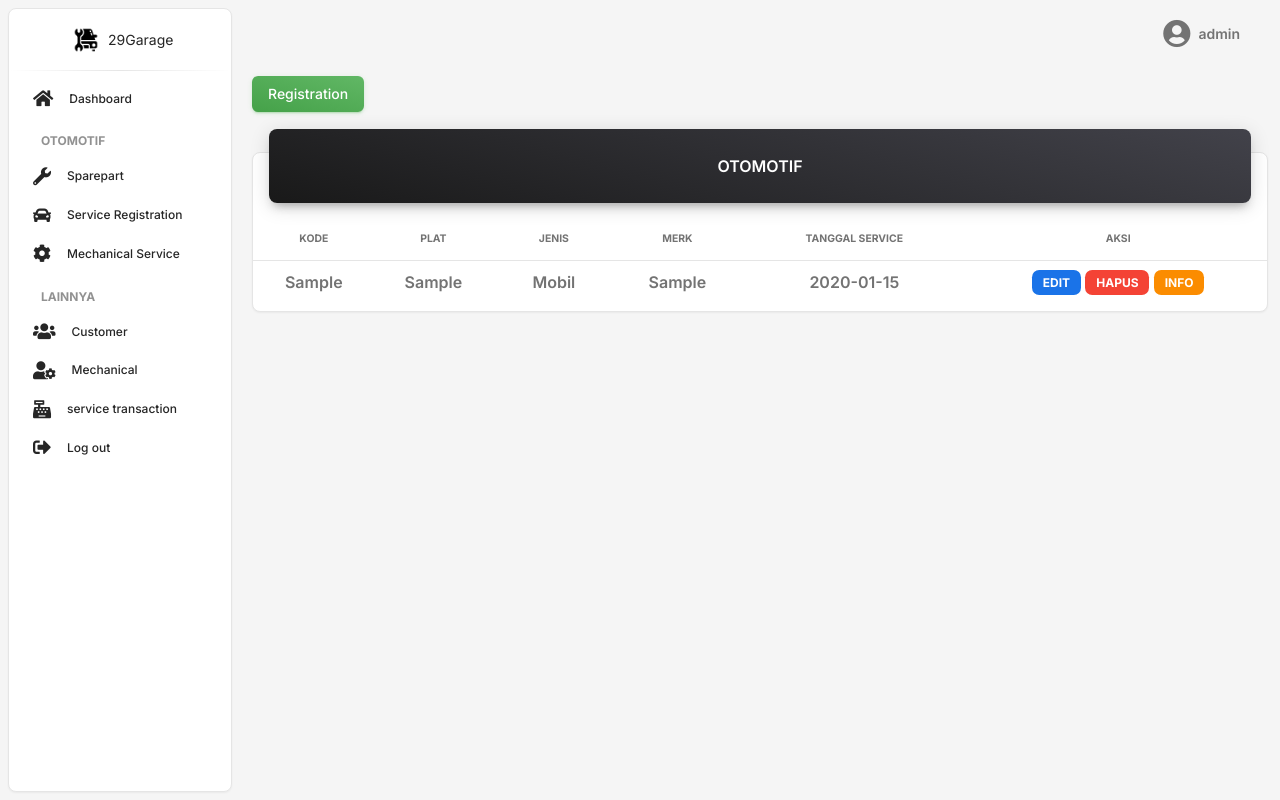
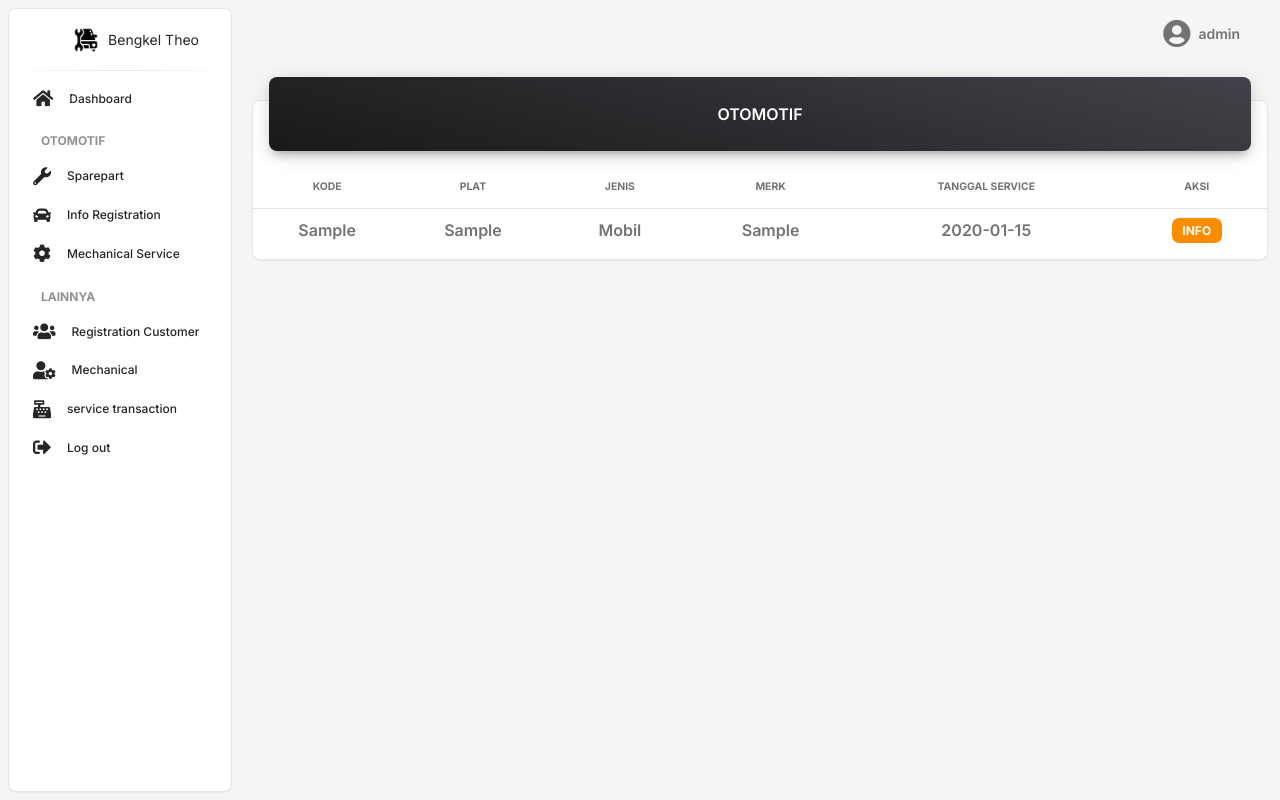
Before and after one commit to noprianus222211-spec/bengkel, a PHP site: page /kendaraan.php in a window 1280 px wide. Run offline with PHP 8.4, Linux system fonts and the light colour scheme; a user stored in the database is signed in; tables that the repository leaves empty hold one stand-in row (values such as "Sample post"); some libraries are stand-ins or nearby versions.

Commit message:
update 20/02/2026

```diff
--- a/cetakstruk.php
+++ b/cetakstruk.php
@@ -53,7 +53,7 @@ while ($sparepart = mysqli_fetch_array($sparepartsQuery)) {
 <body onload="window.print()">
     <div class="kotak-struk">
         <div class="head">
-            <p class="logo">Struk Transaksi 29Garage</p>
+            <p class="logo">Struk Transaksi Bengkel Mobil Theo</p>
         </div>
         <div class="isi">
             <table class="tabel1">
--- a/home.php
+++ b/home.php
@@ -6,7 +6,7 @@ include 'index.php';
     <div class="row">
     <div class="col text-center mb-4">
     <div class="card" style="background-color:rgb(29, 95, 165); border: none; padding: 20px;">
-        <h4 class="text-white mt-3">29Garage Solusi Terbaik Untuk Mobil Anda</h4>
+        <h4 class="text-white mt-3">Bengkel Mobil Theo Solusi Terbaik Untuk Mobil Anda</h4>
         <p class="text-white">Kami menyediakan layanan perawatan dan perbaikan mobil untuk menjaga performa kendaraan Anda tetap optimal.</p>
     </div>
 </div>
--- a/index.php
+++ b/index.php
@@ -33,7 +33,7 @@
       <i class="fas fa-times p-3 cursor-pointer text-dark opacity-5 position-absolute end-0 top-0 d-none d-xl-none" aria-hidden="true" id="iconSidenav"></i>
       <a class="navbar-brand px-6 py-3 m-0" href="home.php" target="_blank">
         <img src="assets/img/logo.png" class="navbar-brand-img" width="26" height="26">
-        <span class="ms-1 text-sm text-dark">29Garage</span>
+        <span class="ms-1 text-sm text-dark">Bengkel Theo</span>
       </a>
     </div>
     <hr class="horizontal dark mt-0 mb-2">
@@ -57,7 +57,7 @@
         <li class="nav-item">
           <a class="nav-link text-dark" href="kendaraan.php">
             <i class="fas fa-car"></i>
-            <span class="nav-link-text ms-3">Service Registration</span>
+            <span class="nav-link-text ms-3">Info Registration</span>
           </a>
         </li>
         <li class="nav-item">
@@ -72,7 +72,7 @@
         <li class="nav-item">
           <a class="nav-link text-dark" href="customer.php">
             <i class="fas fa-users"></i>
-            <span class="nav-link-text ms-3">Customer</span>
+            <span class="nav-link-text ms-3">Registration Customer</span>
           </a>
         </li>
         <li class="nav-item">
--- a/kendaraan.php
+++ b/kendaraan.php
@@ -13,9 +13,7 @@
 ?>
 
 <div class="container-fluid py-2">
-    <button type="button" class="btn bg-gradient-success" data-bs-toggle="modal" data-bs-target="#tambah">
-       Registration
-    </button>
+
     <div class="row">
         <div class="col-12">
             <div class="card my-4">
@@ -60,8 +58,8 @@
                                             <p class="text-md font-weight-bold mb-0"><?php echo $kendaraan['222211_tgl']; ?></p>
                                         </td>
                                         <td class="align-middle text-center">
-                                            <a href="#" data-bs-toggle="modal" class="badge badge-sm bg-info" data-bs-target="#edit<?php echo $kendaraan['222211_kodecustomer']; ?>">Edit</a>
-                                            <a href="#" data-bs-toggle="modal" class="badge badge-sm bg-danger" data-bs-target="#delete<?php echo $kendaraan['222211_kodecustomer']; ?>">Hapus</a>
+                                            <a href="#" data-bs-toggle="modal" class="badge badge-sm bg-info" data-bs-target="#edit<?php echo $kendaraan['222211_kodecustomer']; ?>"></a>
+                                            <a href="#" data-bs-toggle="modal" class="badge badge-sm bg-danger" data-bs-target="#delete<?php echo $kendaraan['222211_kodecustomer']; ?>"></a>
                                             <a href="#" data-bs-toggle="modal" class="badge badge-sm bg-warning" data-bs-target="#info<?php echo $kendaraan['222211_kodecustomer']; ?>">Info</a>
                                         </td>
                                     </tr>
--- a/koneksi.php
+++ b/koneksi.php
@@ -1,7 +1,7 @@
 <?php
 $hostname = 'localhost';
 $username = 'root';
-$password = 'root';
+$password = '';
 $dbname = 'bengkel_222211';
 
 $token = 'u6GyYpgqkA8gWy688PDp';
--- a/login.php
+++ b/login.php
@@ -17,7 +17,7 @@
 
 <body class="bg-gray-200">
   <main class="main-content mt-0">
-    <div class="page-header align-items-start min-vh-100" style="background-image: url('assets/img/bg.jpg');">
+    <div class="page-header align-items-start min-vh-100" style="background-image: url('assets/img/bengkeltheo.png');">
       <span class="mask bg-gradient-dark opacity-6"></span>
       <div class="container my-auto">
         <div class="row">
@@ -25,7 +25,7 @@
             <div class="card z-index-0 fadeIn3 fadeInBottom">
               <div class="card-header p-0 position-relative mt-n4 mx-3 z-index-2">
                 <div class="bg-gradient-dark shadow-dark border-radius-lg py-3 pe-1">
-                  <h4 class="text-white font-weight-bolder text-center mt-2 mb-0">29Garage</h4>
+                  <h4 class="text-white font-weight-bolder text-center mt-2 mb-0">Bengkel Mobil Theo</h4>
                 </div>
               </div>
               <div class="card-body">
--- a/register.php
+++ b/register.php
@@ -43,7 +43,7 @@
 
 <body class="bg-gray-200">
   <main class="main-content mt-0">
-    <div class="page-header align-items-start min-vh-100" style="background-image: url('assets/img/bg.jpg');">
+    <div class="page-header align-items-start min-vh-100" style="background-image: url('assets/img/bengkeltheo.png');">
       <span class="mask bg-gradient-dark opacity-6"></span>
       <div class="container my-auto">
         <div class="row">
```
Also changed, not shown: editcustomer.php (deleted, +0 -17 lines), editkendaraan.php (deleted, +0 -21 lines), laporantransaksi.php (+4 -5 lines), assets/img/bengkeltheo.png (added).
